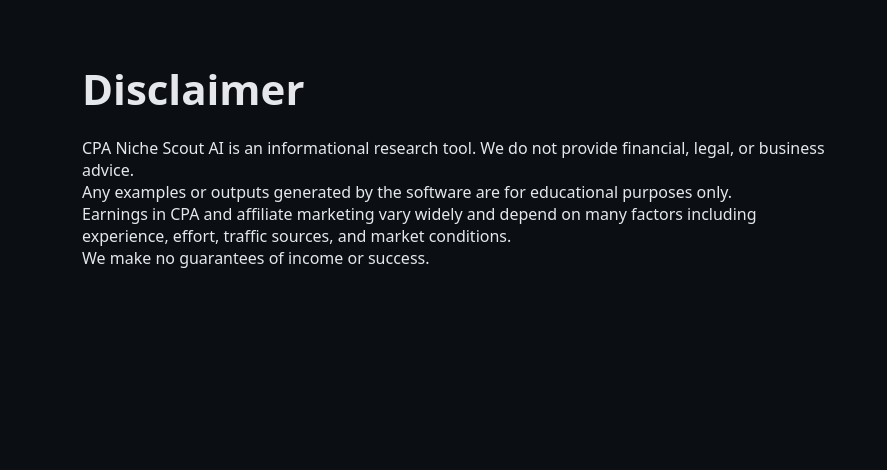
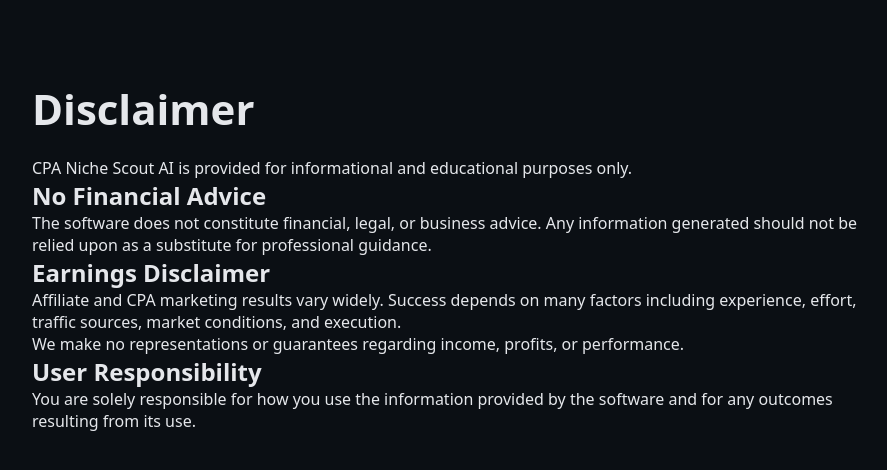
Before and after one commit to nextwaveaisuite/cpa-niche-scout-ai, a Next.js app: page /disclaimer in a window 1280 px wide. Shown: the top 470 px of the page, without its empty margins (178-1065 px from the left). Built offline with nearby package versions, Linux system fonts and the light colour scheme.

Commit message:
page.tsx

```diff
--- a/app/disclaimer/page.tsx
+++ b/app/disclaimer/page.tsx
@@ -1,26 +1,36 @@
 export default function DisclaimerPage() {
   return (
-    <main style={{ maxWidth: "800px", margin: "40px auto", padding: "20px" }}>
+    <main style={{ maxWidth: "900px", margin: "60px auto", padding: "20px" }}>
       <h1>Disclaimer</h1>
 
       <p>
-        CPA Niche Scout AI is an informational research tool. We do not provide
-        financial, legal, or business advice.
+        CPA Niche Scout AI is provided for informational and educational purposes
+        only.
+      </p>
+
+      <h2>No Financial Advice</h2>
+      <p>
+        The software does not constitute financial, legal, or business advice.
+        Any information generated should not be relied upon as a substitute for
+        professional guidance.
+      </p>
+
+      <h2>Earnings Disclaimer</h2>
+      <p>
+        Affiliate and CPA marketing results vary widely. Success depends on many
+        factors including experience, effort, traffic sources, market conditions,
+        and execution.
       </p>
 
       <p>
-        Any examples or outputs generated by the software are for educational
-        purposes only.
+        We make no representations or guarantees regarding income, profits, or
+        performance.
       </p>
 
+      <h2>User Responsibility</h2>
       <p>
-        Earnings in CPA and affiliate marketing vary widely and depend on many
-        factors including experience, effort, traffic sources, and market
-        conditions.
-      </p>
-
-      <p>
-        We make no guarantees of income or success.
+        You are solely responsible for how you use the information provided by
+        the software and for any outcomes resulting from its use.
       </p>
     </main>
   );
```
